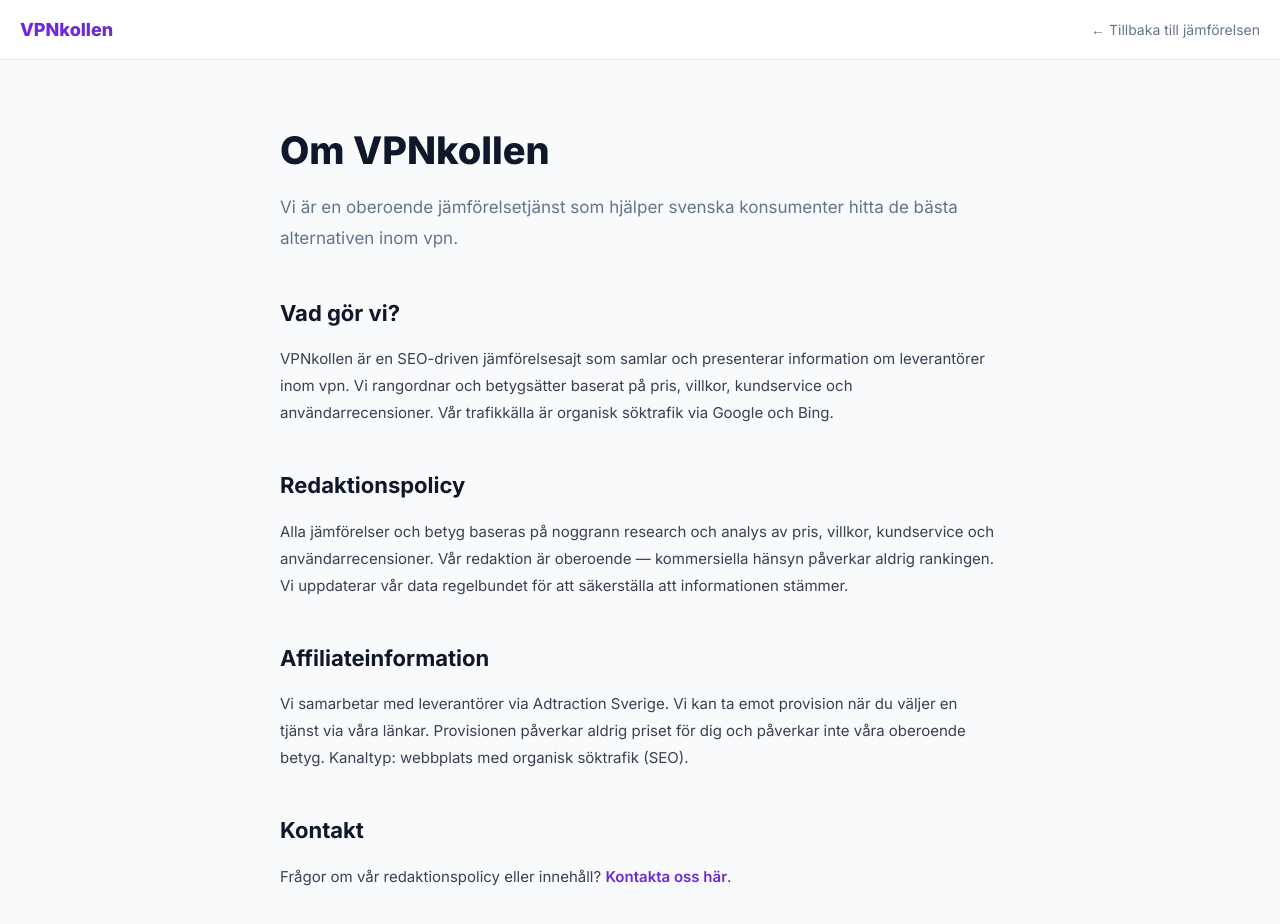
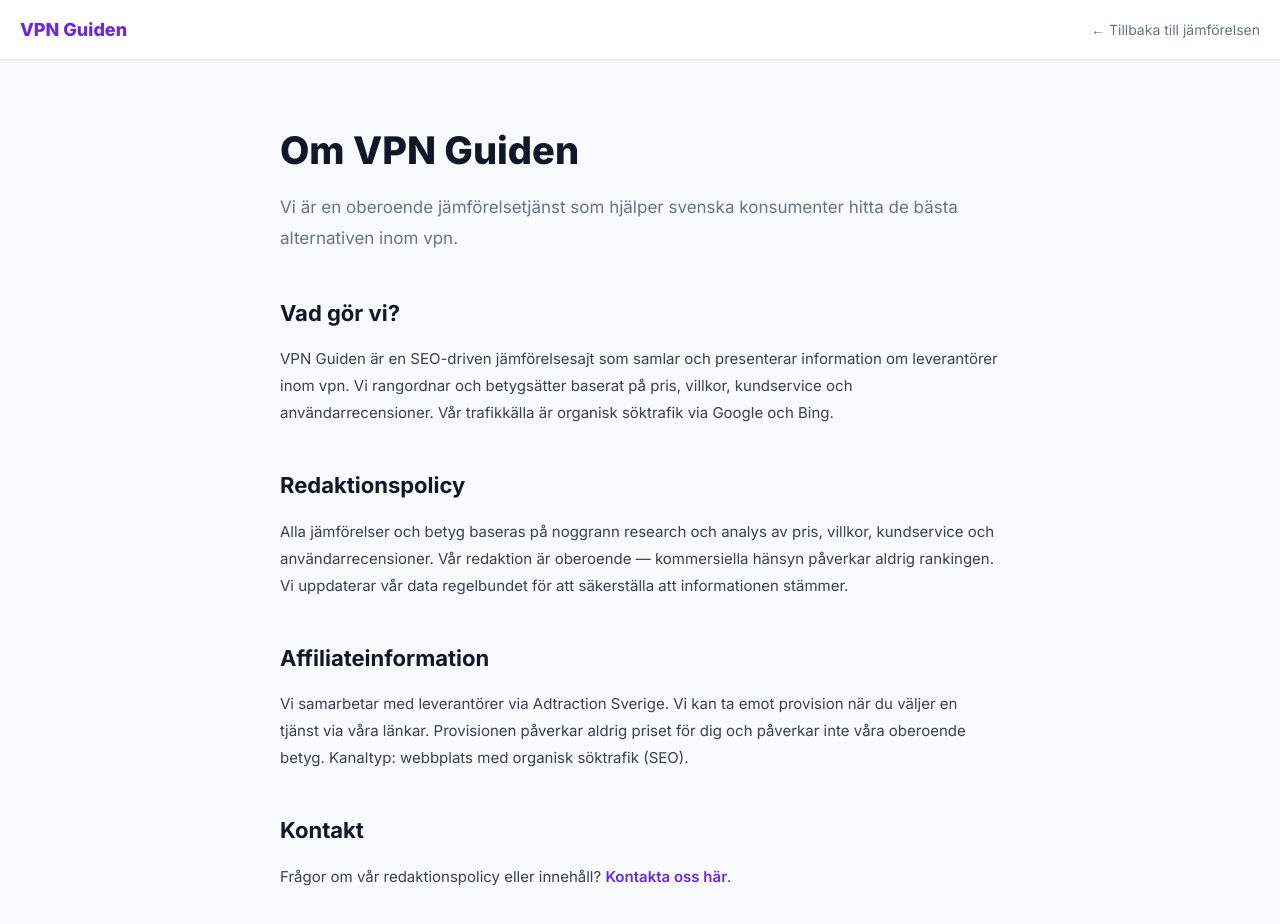
Before and after one commit to fredxhansson-cmyk/vpnguiden, a Next.js app: page /om-oss in a window 1280 px wide. Shown: the top 924 px of the page. Built offline with nearby package versions, Linux system fonts and the light colour scheme.

Commit message:
AXIOM: pages/om-oss.js

```diff
--- a/pages/om-oss.js
+++ b/pages/om-oss.js
@@ -5,19 +5,19 @@
   return (
     <>
       <Head>
-        <title>Om oss — VPNkollen</title>
+        <title>Om oss — VPN Guiden</title>
         <meta name="description" content="Lär dig om vår redaktionspolicy, hur vi granskar leverantörer och hur vår affiliatemarknadsföring fungerar." />
         <link href="https://fonts.googleapis.com/css2?family=Inter:wght@400;600;700;800&display=swap" rel="stylesheet"/>
       </Head>
       <nav style={{ background:'#fff', borderBottom:'1px solid #e2e8f0', padding:'0 20px', height:60, display:'flex', alignItems:'center', justifyContent:'space-between', position:'sticky', top:0, zIndex:100, fontFamily:'Inter,sans-serif' }}>
-        <Link href="/" style={{ fontWeight:800, fontSize:18, color:pc, textDecoration:'none' }}>VPNkollen</Link>
+        <Link href="/" style={{ fontWeight:800, fontSize:18, color:pc, textDecoration:'none' }}>VPN Guiden</Link>
         <Link href="/" style={{ fontSize:14, color:'#64748b', textDecoration:'none' }}>← Tillbaka till jämförelsen</Link>
       </nav>
       <main style={{ maxWidth:760, margin:'0 auto', padding:'56px 20px', lineHeight:1.8, color:'#374151', fontFamily:'Inter,sans-serif' }}>
-        <h1 style={{ fontSize:38, fontWeight:800, marginBottom:8, color:'#0f172a' }}>Om VPNkollen</h1>
+        <h1 style={{ fontSize:38, fontWeight:800, marginBottom:8, color:'#0f172a' }}>Om VPN Guiden</h1>
         <p style={{ fontSize:17, color:'#64748b', marginBottom:40 }}>Vi är en oberoende jämförelsetjänst som hjälper svenska konsumenter hitta de bästa alternativen inom vpn.</p>
         <h2 style={{ fontSize:22, fontWeight:700, marginBottom:12, color:'#0f172a' }}>Vad gör vi?</h2>
-        <p style={{ marginBottom:20, fontSize:15 }}>VPNkollen är en SEO-driven jämförelsesajt som samlar och presenterar information om leverantörer inom vpn. Vi rangordnar och betygsätter baserat på pris, villkor, kundservice och användarrecensioner. Vår trafikkälla är organisk söktrafik via Google och Bing.</p>
+        <p style={{ marginBottom:20, fontSize:15 }}>VPN Guiden är en SEO-driven jämförelsesajt som samlar och presenterar information om leverantörer inom vpn. Vi rangordnar och betygsätter baserat på pris, villkor, kundservice och användarrecensioner. Vår trafikkälla är organisk söktrafik via Google och Bing.</p>
         <h2 style={{ fontSize:22, fontWeight:700, marginBottom:12, marginTop:40, color:'#0f172a' }}>Redaktionspolicy</h2>
         <p style={{ marginBottom:16, fontSize:15 }}>Alla jämförelser och betyg baseras på noggrann research och analys av pris, villkor, kundservice och användarrecensioner. Vår redaktion är oberoende — kommersiella hänsyn påverkar aldrig rankingen. Vi uppdaterar vår data regelbundet för att säkerställa att informationen stämmer.</p>
         <h2 style={{ fontSize:22, fontWeight:700, marginBottom:12, marginTop:40, color:'#0f172a' }}>Affiliateinformation</h2>
```
